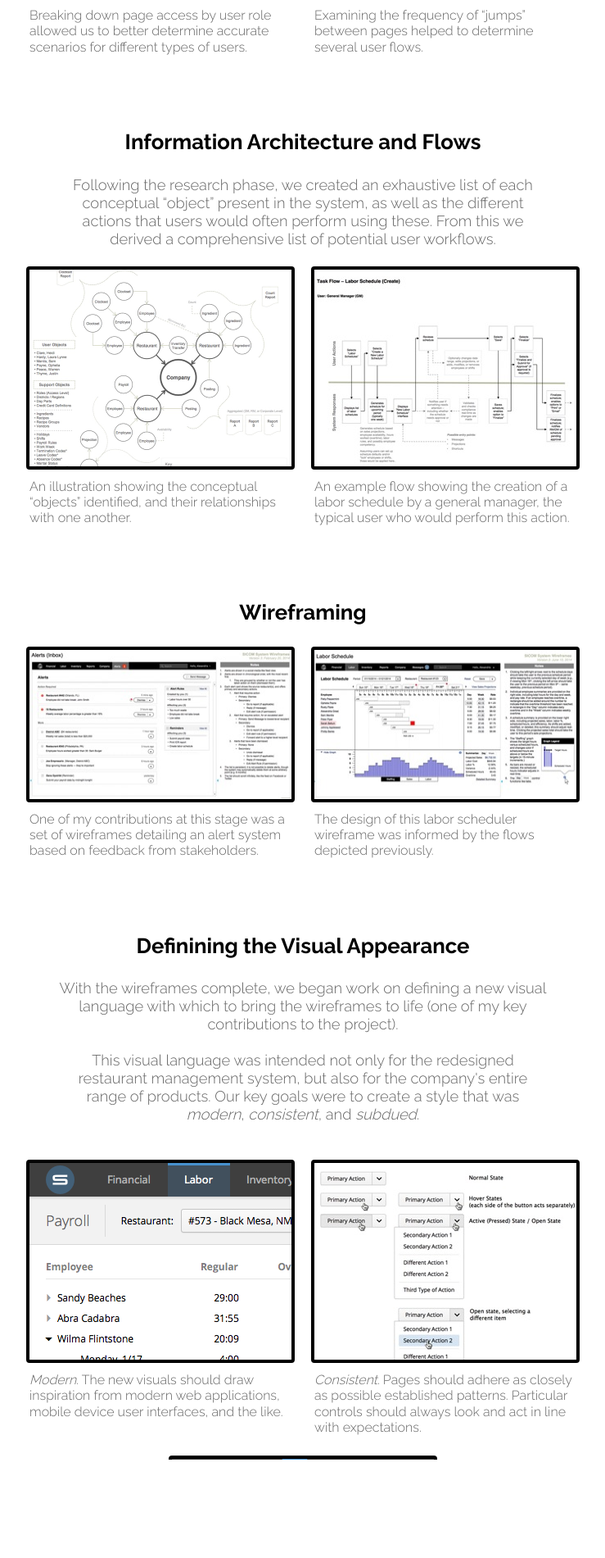
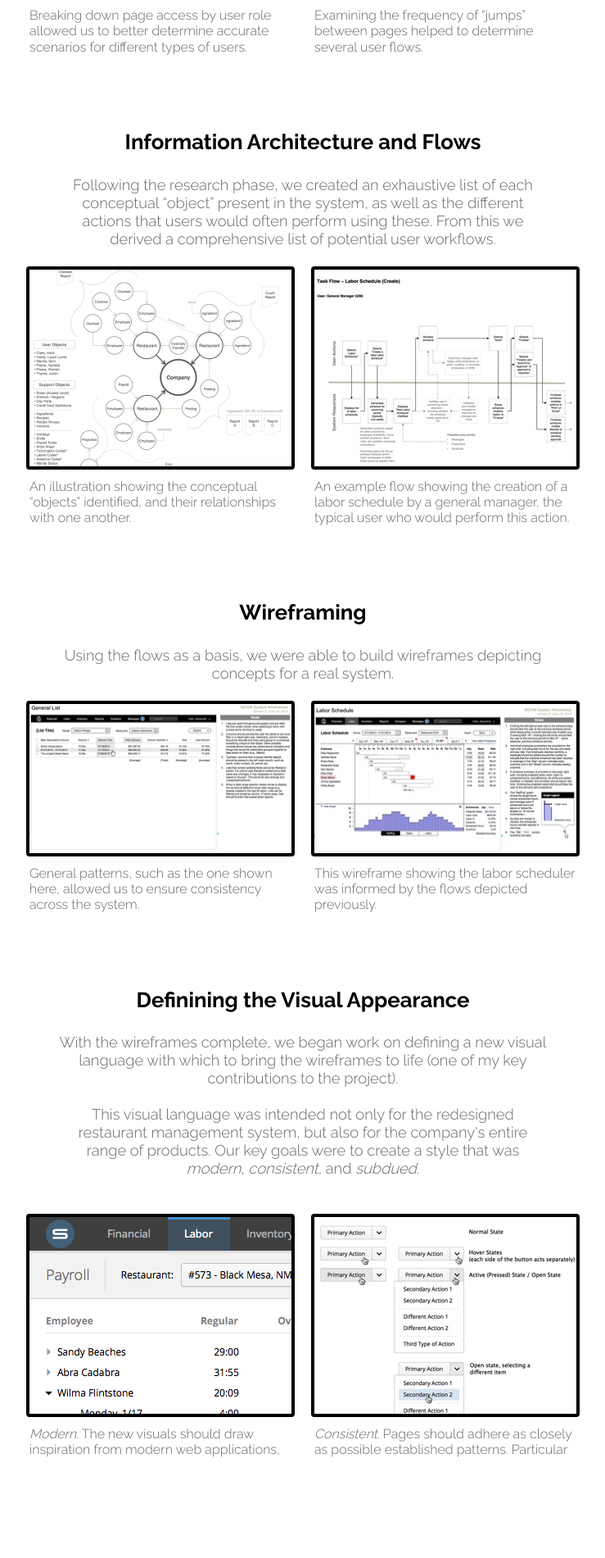
Before and after one commit to tilden/tilden.github.io, a Jekyll site: the page built from projects/restaurant_management/index.html, in a window 1280 px wide. Shown: the part 3219-5120 px from the top of the page at 82% size, without its empty margins (270-1009 px from the left). Built offline with Jekyll 4.4.1, drawn with Linux system fonts in a browser that asks for light colours; nearby versions of some CDN libraries.

Commit message:
Improvements to RMS wireframes section

```diff
--- a/projects/restaurant_management/index.html
+++ b/projects/restaurant_management/index.html
@@ -85,21 +85,24 @@ is_project: true
 
 <div class="section"  style="margin-bottom: 1em">
 	<h3>Wireframing</h3>
+  <small>
+  Using the flows as a basis, we were able to build wireframes depicting concepts
+  for a real system.
+  </small>
 </div>
 
 <div class="section cols row_of_pics">
 	<div>
-		<img class="screenshot" width="320" height="182" src="wireframes_1.jpg" alt="Alert system wireframe" /><br />
+		<img class="screenshot" width="320" height="182" src="wireframes_1.png" alt="General list pattern wireframe" /><br />
 		<small style="width: 320px">
-			One of my contributions at this stage was a set of wireframes detailing an alert system based on feedback
-      from stakeholders.
+		 	General patterns, such as the one shown here, allowed us to ensure consistency across the system.
 		</small>
 	</div>
 
   <div>
     <img class="screenshot" width="320" height="182" src="wireframes_2.jpg" alt="Labor scheduler wireframe" />
     <small style="width: 320px">
-       The design of this labor scheduler wireframe was informed by the flows depicted previously.
+       This wireframe showing the labor scheduler was informed by the flows depicted previously.
     </small>
   </div>
 </div> <!-- div.cols -->
```
Also changed, not shown: projects/restaurant_management/wireframes_1.jpg (deleted), projects/restaurant_management/wireframes_1.png (added), projects/restaurant_management/wireframes_1@2x.jpg (deleted), projects/restaurant_management/wireframes_1@2x.png (added).
